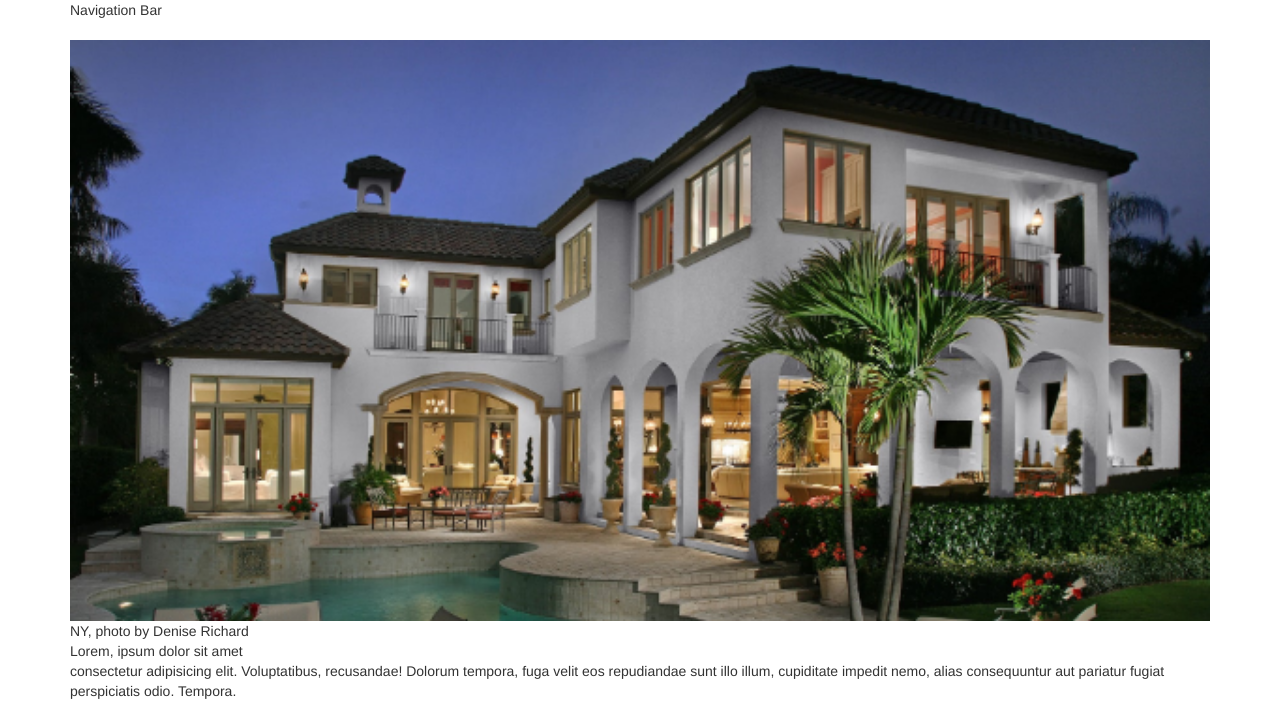
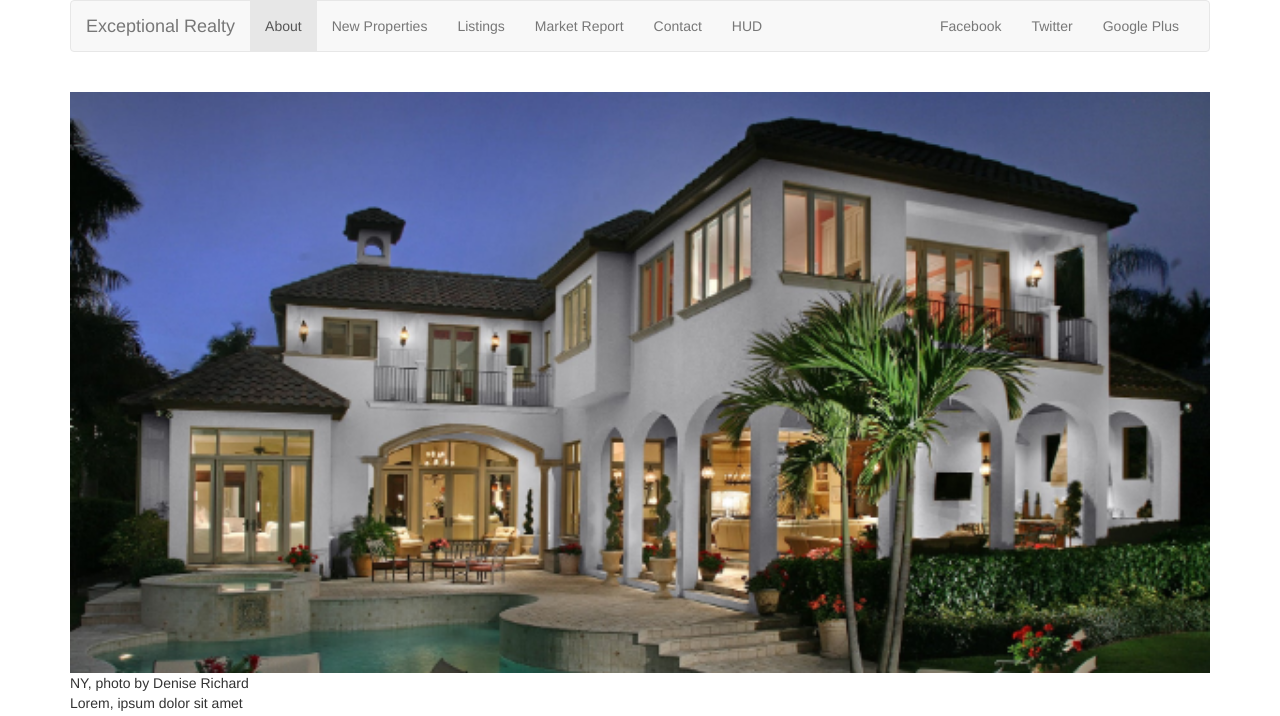
Before and after one commit to Ricardo-Paul/exceptional-realty-bootstrap, a plain HTML site: page index.html in a window 1280 px wide. Shown: the top 716 px of the page. Drawn offline with nearby package versions, Linux system fonts and the light colour scheme.

Commit message:
Add Navbar

```diff
--- a/index.html
+++ b/index.html
@@ -25,7 +25,44 @@
 
         <div class="row">
             <div class="col-sm-12">
-                Navigation Bar
+
+                    <nav class="navbar navbar-default" role="navigation">
+  <div class="container-fluid">
+    <!-- Brand and toggle get grouped for better mobile display -->
+    <div class="navbar-header">
+      <button type="button" class="navbar-toggle" data-toggle="collapse" data-target="#bs-example-navbar-collapse-1">
+        <span class="sr-only">Toggle navigation</span>
+        <span class="icon-bar"></span>
+        <span class="icon-bar"></span>
+        <span class="icon-bar"></span>
+      </button>
+      <a class="navbar-brand" href="#"> Exceptional Realty </a>
+    </div>
+
+    <!-- Collect the nav links, forms, and other content for toggling -->
+    <div class="collapse navbar-collapse" id="bs-example-navbar-collapse-1">
+
+        <!--Main Nav Link-->
+      <ul class="nav navbar-nav">
+        <li class="active"><a href="#">About</a></li>
+        <li><a href="#">New Properties</a></li>
+        <li><a href="#"> Listings</a></li>
+        <li><a href="#">Market Report</a></li>
+        <li><a href="#">Contact</a></li>
+        <li><a href="#">HUD</a></li>
+      </ul>
+
+      <!--Social Nav Links-->
+      <ul class="nav navbar-nav navbar-right">
+        <li><a href="#">Facebook</a></li>
+        <li><a href="#">Twitter</a></li>
+        <li><a href="#">Google Plus</a></li>
+      </ul>
+
+    </div><!-- /.navbar-collapse -->
+  </div><!-- /.container-fluid -->
+</nav>
+
             </div>
         </div>
 
```
